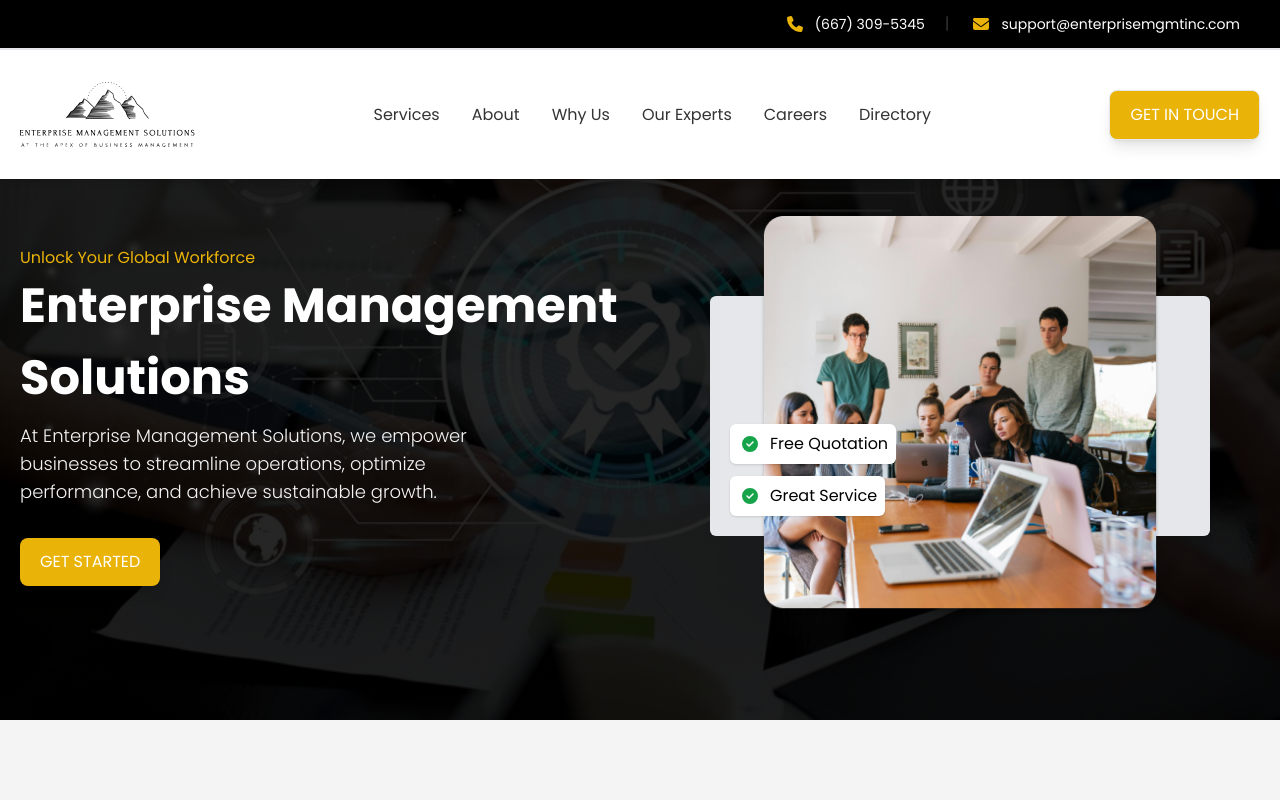
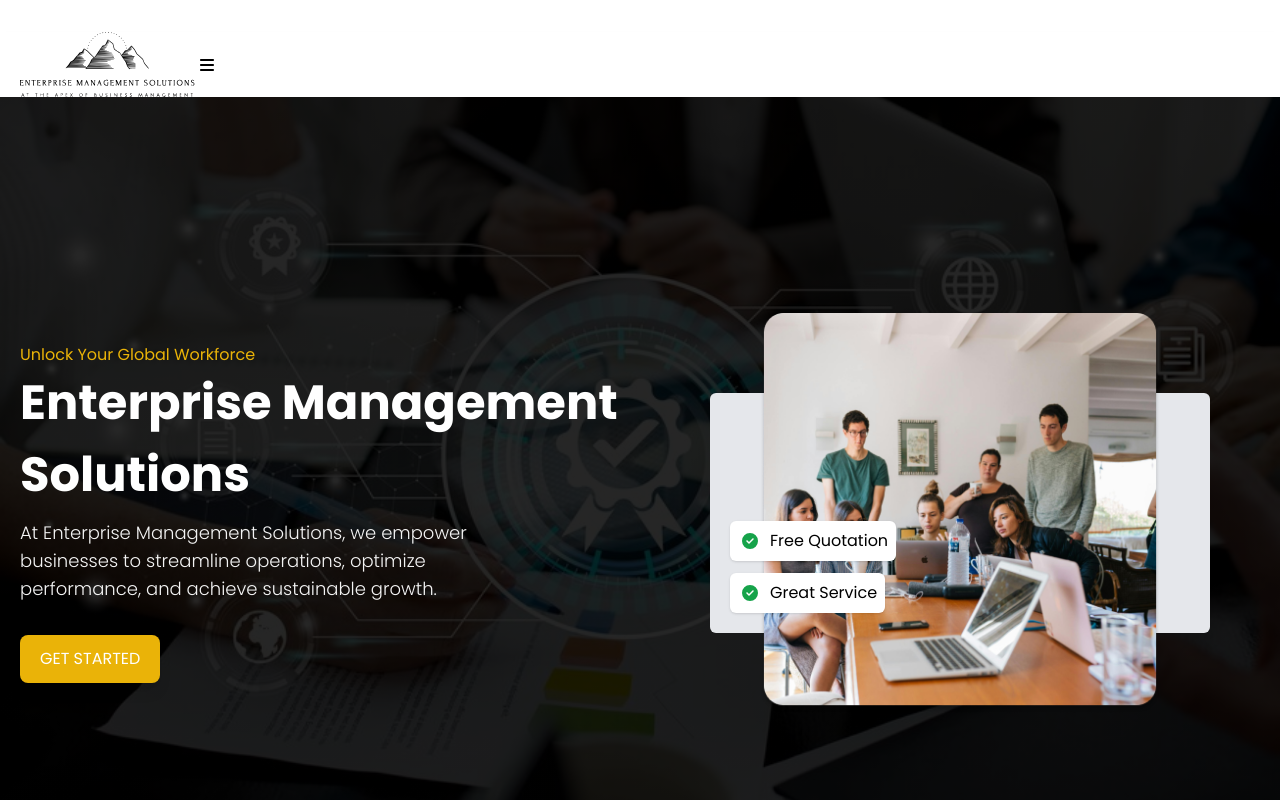
Before and after one commit to wilhelmusolejr/enterprise-management-solutions, a Next.js app: page / in a window 1280 px wide. Shown: the top 800 px of the page. Built offline with nearby package versions, Linux system fonts and the light colour scheme.

Commit message:
made service page dynamic

```diff
--- a/src/app/page.js
+++ b/src/app/page.js
@@ -1,29 +1,30 @@
 import Image from "next/image";
 import Link from "next/link";
 
+// Services - images
 import planning_img from "@/assets/images/planning.jpg";
 import organizational_img from "@/assets/images/organizational.jpg";
 import finance_img from "@/assets/images/finance.png";
 import operational_img from "@/assets/images/operational.png";
 import technology_img from "@/assets/images/technology.png";
 
+// Map - images
 import about_img from "@/assets/images/about.png";
 import map_img from "@/assets/images/map.png";
 
+// Header - images
 import header_img from "@/assets/images/header.png";
 
-import team1_img from "@/assets/images/team/image-1.png";
+//  The Team - images
 import team2_img from "@/assets/images/team/image-2.png";
-import team3_img from "@/assets/images/team/image-3.png";
-import team4_img from "@/assets/images/team/image-4.png";
 import tushar_img from "@/assets/images/team/tushar.png";
 import userprofile_img from "@/assets/images/team/user-profile.jpg";
-
 import ceo_img from "@/assets/images/team/ceo.png";
 import cfo_img from "@/assets/images/team/cfo.png";
 import cto_img from "@/assets/images/team/cto.jpg";
 import maricel_img from "@/assets/images/team/maricel.png";
 
+// Font Icon
 import { FontAwesomeIcon } from "@fortawesome/react-fontawesome";
 import {
   faEnvelope,
@@ -39,6 +40,7 @@ import {
   faBars,
 } from "@fortawesome/free-solid-svg-icons";
 
+// Components
 import SectionText from "@/component/SectionText";
 import ContactInfo from "@/component/ContactInfo";
 import Navigator from "@/component/Navigator";
@@ -56,30 +58,35 @@ export default function Home() {
       title: "Strategic Planning",
       description:
         "We work closely with businesses to create strategic plans that align with their vision and goals.",
+      url: "strategic-planning",
     },
     {
       image: organizational_img,
       title: "Financial Management",
       description:
         "We work closely with businesses to create strategic plans that align with their vision and goals.",
+      url: "financial-management",
     },
     {
       image: finance_img,
       title: "Operational Optimization",
       description:
         "We work closely with businesses to create strategic plans that align with their vision and goals.",
+      url: "operational-optimization",
     },
     {
       image: operational_img,
       title: "Organizational Development",
       description:
         "We work closely with businesses to create strategic plans that align with their vision and goals.",
+      url: "organizational-development",
     },
     {
       image: technology_img,
       title: "Technology Integration",
       description:
         "We work closely with businesses to create strategic plans that align with their vision and goals.",
+      url: "technology-integration",
     },
   ];
 
@@ -324,85 +331,7 @@ export default function Home() {
   return (
     <>
       {/* NAVIGATOR */}
-      <div className="fixed z-20 w-full pb-8 bg-white shadow-md short-notice">
-        {/* small banner */}
-        <div className="hidden w-full text-center text-white bg-black border-b-2 sm:block">
-          <div className="flex flex-row justify-end gap-5 px-10 py-3 mx-auto ">
-            {/* item */}
-            <div className="flex items-center justify-center gap-2">
-              <FontAwesomeIcon icon={faPhone} className="text-yellow-500" />
-              <p className="text-sm">(667) 309-5345</p>
-            </div>
-            <p className="text-light-black">|</p>
-            {/* item */}
-            <div className="flex items-center justify-center gap-2">
-              <FontAwesomeIcon icon={faEnvelope} className="text-yellow-500" />
-              <p className="text-sm">support@enterprisemgmtinc.com</p>
-            </div>
-          </div>
-        </div>
-
-        {/* navigator - container */}
-        <div className="container flex items-center justify-between px-5 mx-auto mt-8 ">
-          {/* logo */}
-          <div className="logo">
-            {/* <Image src="/emslogo.svg" alt="Logo" width={175} height={175} /> */}
-            <Link href={"/"}>
-              <Image
-                src="/emslogo_black.svg"
-                alt="Logo"
-                width={175}
-                height={175}
-              />
-            </Link>
-          </div>
-
-          {/* nav-links */}
-          <ul className="items-center hidden gap-8 capitalize lg:flex text-light-black">
-            <NavLink
-              id={"services"}
-              section={"services"}
-              activeSection={activeSection}
-            />
-            <NavLink
-              id={"about"}
-              section={"about"}
-              activeSection={activeSection}
-            />
-            <NavLink
-              id={"why-us"}
-              section={"Why us"}
-              activeSection={activeSection}
-            />
-            <NavLink
-              id={"our-experts"}
-              section={"our experts"}
-              activeSection={activeSection}
-            />
-
-            <NavLink
-              id={"careers"}
-              section={"careers"}
-              activeSection={activeSection}
-            />
-            <NavLink
-              id={"directory"}
-              section={"directory"}
-              activeSection={activeSection}
-            />
-          </ul>
-
-          {/* nav-button */}
-          <a
-            href="#contact"
-            className="items-center justify-center hidden gap-2 px-5 py-3 text-white uppercase transition duration-300 bg-yellow-500 border rounded-lg shadow-lg lg:flex btn w-max hover:bg-yellow-600 hover:shadow-xl"
-          >
-            <p>Get in touch</p>
-          </a>
-
-          <FontAwesomeIcon icon={faBars} className="lg:hidden " />
-        </div>
-      </div>
+      <Navigator />
 
       {/* HEADER */}
       <header className="flex items-center header header-home">
@@ -506,8 +435,8 @@ export default function Home() {
                     </p>
 
                     {/* learn more btn */}
-                    <a
-                      href="/service"
+                    <Link
+                      href={`/service/${service.url}`}
                       className="flex items-center justify-center gap-3 p-2 text-white transition duration-300 bg-yellow-500 border rounded-md hover:bg-yellow-600 hover:shadow-xl"
                     >
                       <p>Learn More</p>
@@ -515,7 +444,7 @@ export default function Home() {
                         icon={faArrowRightLong}
                         className="w-5 "
                       />
-                    </a>
+                    </Link>
                   </div>
                 </div>
               ))}
--- a/src/app/service/page.js
+++ b/src/app/service/[name]/page.js
@@ -1,3 +1,7 @@
+"use client";
+
+import { useParams } from "next/navigation";
+
 import Navigator from "@/component/Navigator";
 import React from "react";
 
@@ -7,6 +11,11 @@ import header_img from "@/assets/images/header.png";
 import map_img from "@/assets/images/map.png";
 
 import planning_img from "@/assets/images/planning.jpg";
+import organizational_img from "@/assets/images/organizational.jpg";
+import finance_img from "@/assets/images/finance.png";
+import operational_img from "@/assets/images/operational.png";
+import technology_img from "@/assets/images/technology.png";
+
 import NavLink from "@/component/NavLink";
 import { FontAwesomeIcon } from "@fortawesome/react-fontawesome";
 import {
@@ -25,91 +34,59 @@ import {
 import Link from "next/link";
 import ContactInfo from "@/component/ContactInfo";
 
-export default function page() {
+export default function Page() {
   let activeSection = " ";
+
+  const params = useParams();
+  const serviceName = params.name;
+
+  let services = [
+    {
+      image: planning_img,
+      title: "Strategic Planning",
+      description:
+        "We work closely with businesses to create strategic plans that align with their vision and goals.",
+      url: "strategic-planning",
+    },
+    {
+      image: organizational_img,
+      title: "Financial Management",
+      description:
+        "We work closely with businesses to create strategic plans that align with their vision and goals.",
+      url: "financial-management",
+    },
+    {
+      image: finance_img,
+      title: "Operational Optimization",
+      description:
+        "We work closely with businesses to create strategic plans that align with their vision and goals.",
+      url: "operational-optimization",
+    },
+    {
+      image: operational_img,
+      title: "Organizational Development",
+      description:
+        "We work closely with businesses to create strategic plans that align with their vision and goals.",
+      url: "organizational-development",
+    },
+    {
+      image: technology_img,
+      title: "Technology Integration",
+      description:
+        "We work closely with businesses to create strategic plans that align with their vision and goals.",
+      url: "technology-integration",
+    },
+  ];
+
+  // Use `find` with a callback function to match the `url` property with `serviceName`
+  const data = services.find((service) => service.url === serviceName);
+
+  console.log(data);
 
   return (
     <>
       {/* NAVIGATOR */}
-      <div className="fixed z-20 w-full pb-8 bg-white shadow-md short-notice">
-        {/* small banner */}
-        <div className="hidden w-full text-center text-white bg-black border-b-2 sm:block">
-          <div className="flex flex-row justify-end gap-5 px-10 py-3 mx-auto ">
-            {/* item */}
-            <div className="flex items-center justify-center gap-2">
-              <FontAwesomeIcon icon={faPhone} className="text-yellow-500" />
-              <p className="text-sm">(667) 309-5345</p>
-            </div>
-            <p className="text-light-black">|</p>
-            {/* item */}
-            <div className="flex items-center justify-center gap-2">
-              <FontAwesomeIcon icon={faEnvelope} className="text-yellow-500" />
-              <p className="text-sm">support@enterprisemgmtinc.com</p>
-            </div>
-          </div>
-        </div>
-
-        {/* navigator - container */}
-        <div className="container flex items-center justify-between px-5 mx-auto mt-8 ">
-          {/* logo */}
-          <div className="logo">
-            {/* <Image src="/emslogo.svg" alt="Logo" width={175} height={175} /> */}
-            <Link href={"/"}>
-              <Image
-                src="/emslogo_black.svg"
-                alt="Logo"
-                width={175}
-                height={175}
-              />
-            </Link>
-          </div>
-
-          {/* nav-links */}
-          <ul className="items-center hidden gap-8 capitalize lg:flex text-light-black">
-            <NavLink
-              id={"services"}
-              section={"services"}
-              activeSection={activeSection}
-            />
-            <NavLink
-              id={"about"}
-              section={"about"}
-              activeSection={activeSection}
-            />
-            <NavLink
-              id={"why-us"}
-              section={"Why us"}
-              activeSection={activeSection}
-            />
-            <NavLink
-              id={"our-experts"}
-              section={"our experts"}
-              activeSection={activeSection}
-            />
-
-            <NavLink
-              id={"careers"}
-              section={"careers"}
-              activeSection={activeSection}
-            />
-            <NavLink
-              id={"directory"}
-              section={"directory"}
-              activeSection={activeSection}
-            />
-          </ul>
-
-          {/* nav-button */}
-          <a
-            href="#contact"
-            className="items-center justify-center hidden gap-2 px-5 py-3 text-white uppercase transition duration-300 bg-yellow-500 border rounded-lg shadow-lg lg:flex btn w-max hover:bg-yellow-600 hover:shadow-xl"
-          >
-            <p>Get in touch</p>
-          </a>
-
-          <FontAwesomeIcon icon={faBars} className="lg:hidden " />
-        </div>
-      </div>
+      <Navigator />
 
       {/* HEADER */}
       <header className="flex items-center header header-service bg-light-white">
@@ -119,13 +96,9 @@ export default function page() {
           <div className="flex flex-col items-center justify-center w-full text-center">
             <p className="text-yellow-500 capitalize ">Service</p>
             <h1 className="mb-2 text-4xl font-bold text-black xl:text-5xl xl:leading-normal ">
-              Strategic Planning
+              {data.title}
             </h1>
-            <p className="font-light md:w-2/4 lg:text-lg">
-              At Enterprise Management Solutions, we empower businesses to
-              streamline operations, optimize performance, and achieve
-              sustainable growth.
-            </p>
+            <p className="font-light md:w-2/4 lg:text-lg">{data.description}</p>
           </div>
         </div>
       </header>
@@ -137,7 +110,7 @@ export default function page() {
           <div className="flex items-center justify-center rounded-md">
             <div className="relative w-full rounded-md lg:w-3/4 h-60 image-parent gray">
               <Image
-                src={header_img}
+                src={data.image}
                 alt="Description of the image"
                 className="z-10 object-cover w-full h-full rounded-md shadow-md"
                 fill
@@ -147,7 +120,7 @@ export default function page() {
           </div>
 
           {/* text */}
-          <div className="flex flex-col gap-5 mx-auto font-light leading-8 mt-28 md:w-2/4">
+          <div className="flex flex-col gap-5 mx-auto font-light leading-8 mt-28 md:w-3/4 lg:w-2/4">
             <p className="">
               EMS offers responsive in depth remote technical support to address
               implementation strategies, application integration issues,
```
